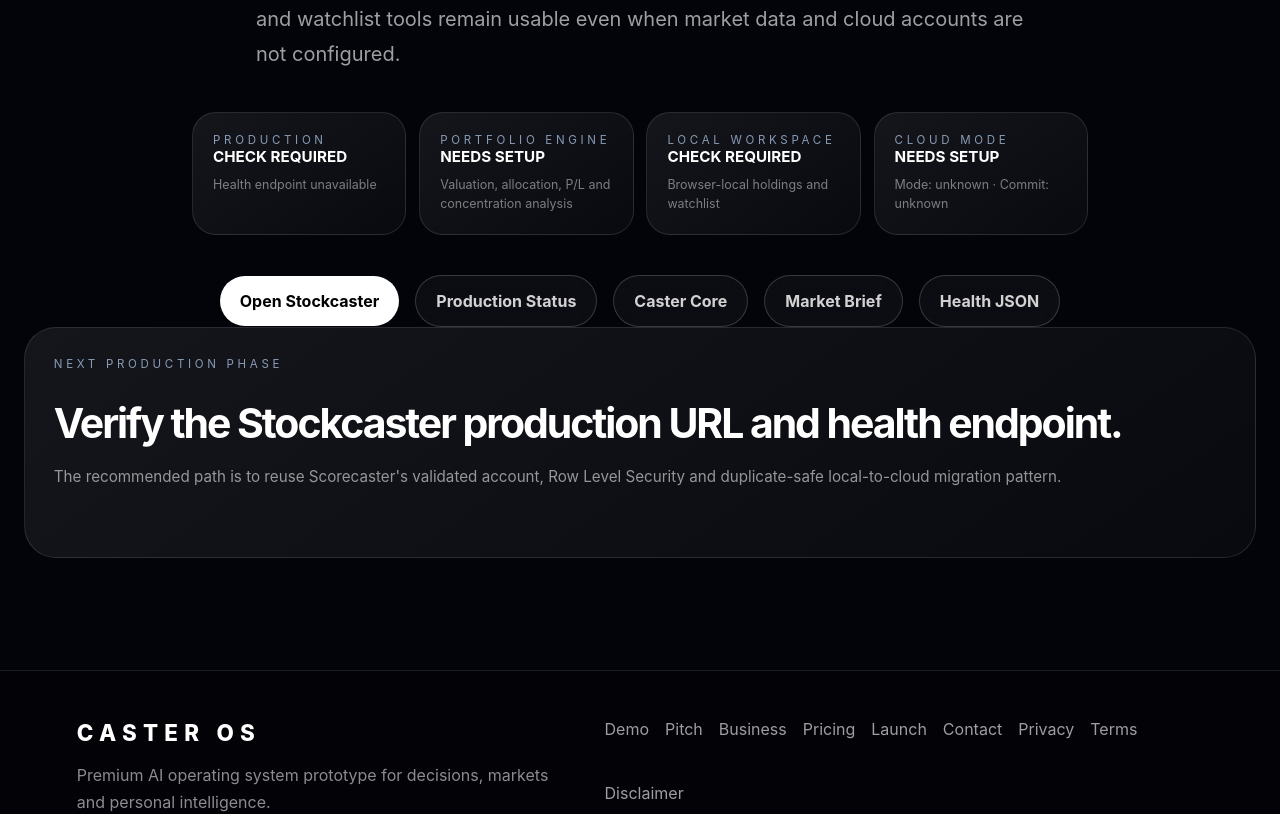
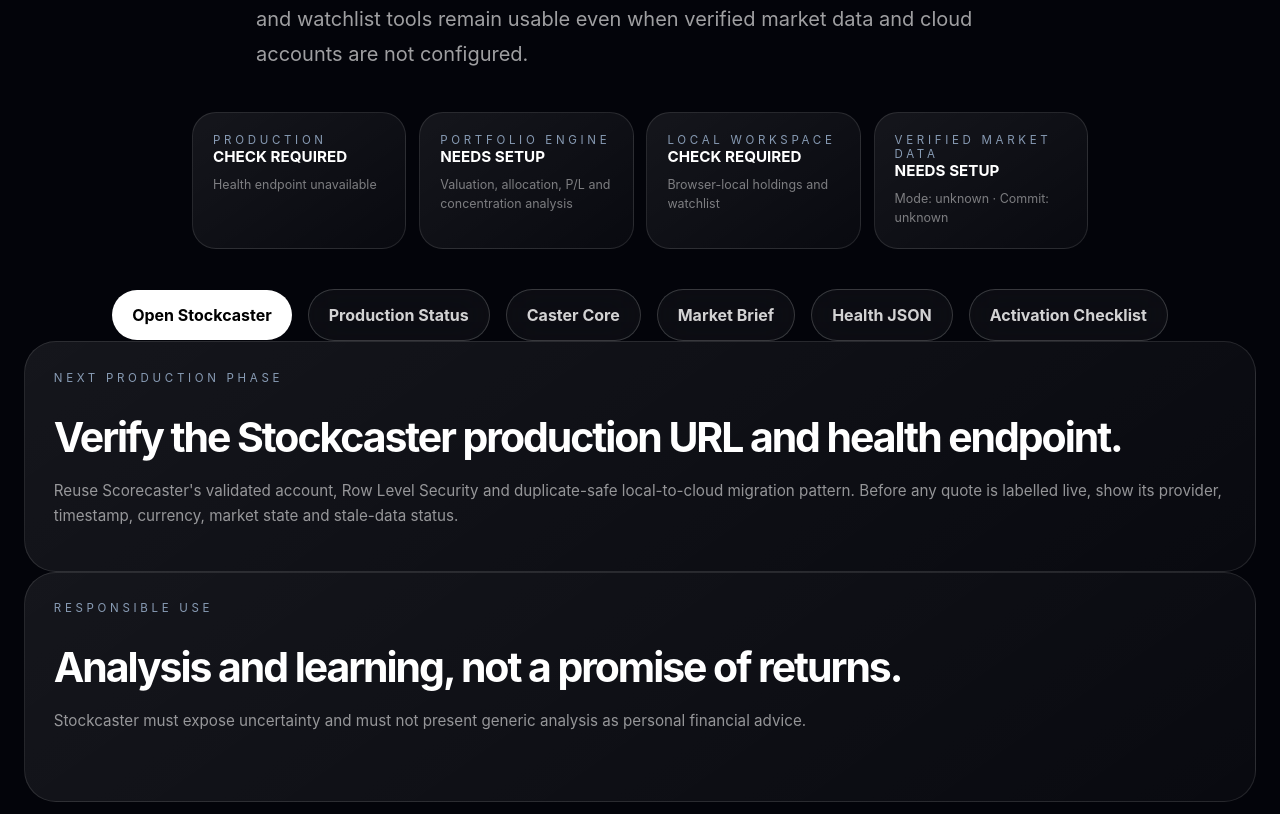
Before and after one commit to vv-glitchhub/Caster-hub, a Next.js app: page /apps/stockcaster in a window 1280 px wide. Shown: the part 4620-5434 px from the top of the page. Built offline with nearby package versions, Linux system fonts and the light colour scheme; no server answers.

Commit message:
Link Stockcaster activation checklist and data trust

```diff
--- a/components/StockcasterLiveStatus.tsx
+++ b/components/StockcasterLiveStatus.tsx
@@ -4,6 +4,7 @@ type StockcasterHealth = {
   deployment?: string
   commit?: string | null
   nextStep?: string
+  disclaimer?: string
   services?: {
     localPortfolio?: boolean
     localWatchlist?: boolean
@@ -58,8 +59,8 @@ export default async function StockcasterLiveStatus() {
       detail: 'Browser-local holdings and watchlist',
     },
     {
-      label: 'Cloud mode',
-      value: ready(health?.services?.supabaseConfigured, 'CONFIGURED'),
+      label: 'Verified market data',
+      value: ready(health?.services?.marketDataConfigured, 'CONFIGURED'),
       detail: `Mode: ${health?.mode || 'unknown'} · Commit: ${commit}`,
     },
   ]
@@ -70,7 +71,7 @@ export default async function StockcasterLiveStatus() {
         <p className="section-label">Live Production Control</p>
         <h2 className="section-title">Stockcaster is the second running Caster application.</h2>
         <p className="home-lead">
-          This status is loaded from the Stockcaster production health endpoint. Portfolio and watchlist tools remain usable even when market data and cloud accounts are not configured.
+          This status is loaded from the Stockcaster production health endpoint. Portfolio and watchlist tools remain usable even when verified market data and cloud accounts are not configured.
         </p>
 
         <div className="home-highlight-grid">
@@ -84,18 +85,27 @@ export default async function StockcasterLiveStatus() {
         </div>
 
         <div className="home-actions">
-          <a className="primary-button" href={`${baseUrl}/quick-use`}>Open Stockcaster</a>
-          <a className="secondary-button" href={`${baseUrl}/production-status`}>Production Status</a>
-          <a className="secondary-button" href={`${baseUrl}/core-status`}>Caster Core</a>
-          <a className="secondary-button" href={`${baseUrl}/market-brief`}>Market Brief</a>
-          <a className="secondary-button" href={`${baseUrl}/api/health`}>Health JSON</a>
+          <a className="primary-button" href={`${baseUrl}/quick-use`} target="_blank" rel="noreferrer">Open Stockcaster</a>
+          <a className="secondary-button" href={`${baseUrl}/production-status`} target="_blank" rel="noreferrer">Production Status</a>
+          <a className="secondary-button" href={`${baseUrl}/core-status`} target="_blank" rel="noreferrer">Caster Core</a>
+          <a className="secondary-button" href={`${baseUrl}/market-brief`} target="_blank" rel="noreferrer">Market Brief</a>
+          <a className="secondary-button" href={`${baseUrl}/api/health`} target="_blank" rel="noreferrer">Health JSON</a>
+          <a className="secondary-button" href="/apps/stockcaster/setup">Activation Checklist</a>
         </div>
 
         <article className="home-module-card min-h-0">
           <p className="home-module-label">Next production phase</p>
           <h3 className="home-module-title">{health?.nextStep || 'Verify the Stockcaster production URL and health endpoint.'}</h3>
           <p className="home-module-text">
-            The recommended path is to reuse Scorecaster&apos;s validated account, Row Level Security and duplicate-safe local-to-cloud migration pattern.
+            Reuse Scorecaster&apos;s validated account, Row Level Security and duplicate-safe local-to-cloud migration pattern. Before any quote is labelled live, show its provider, timestamp, currency, market state and stale-data status.
+          </p>
+        </article>
+
+        <article className="home-module-card min-h-0">
+          <p className="home-module-label">Responsible use</p>
+          <h3 className="home-module-title">Analysis and learning, not a promise of returns.</h3>
+          <p className="home-module-text">
+            {health?.disclaimer || 'Stockcaster must expose uncertainty and must not present generic analysis as personal financial advice.'}
           </p>
         </article>
       </div>
```
